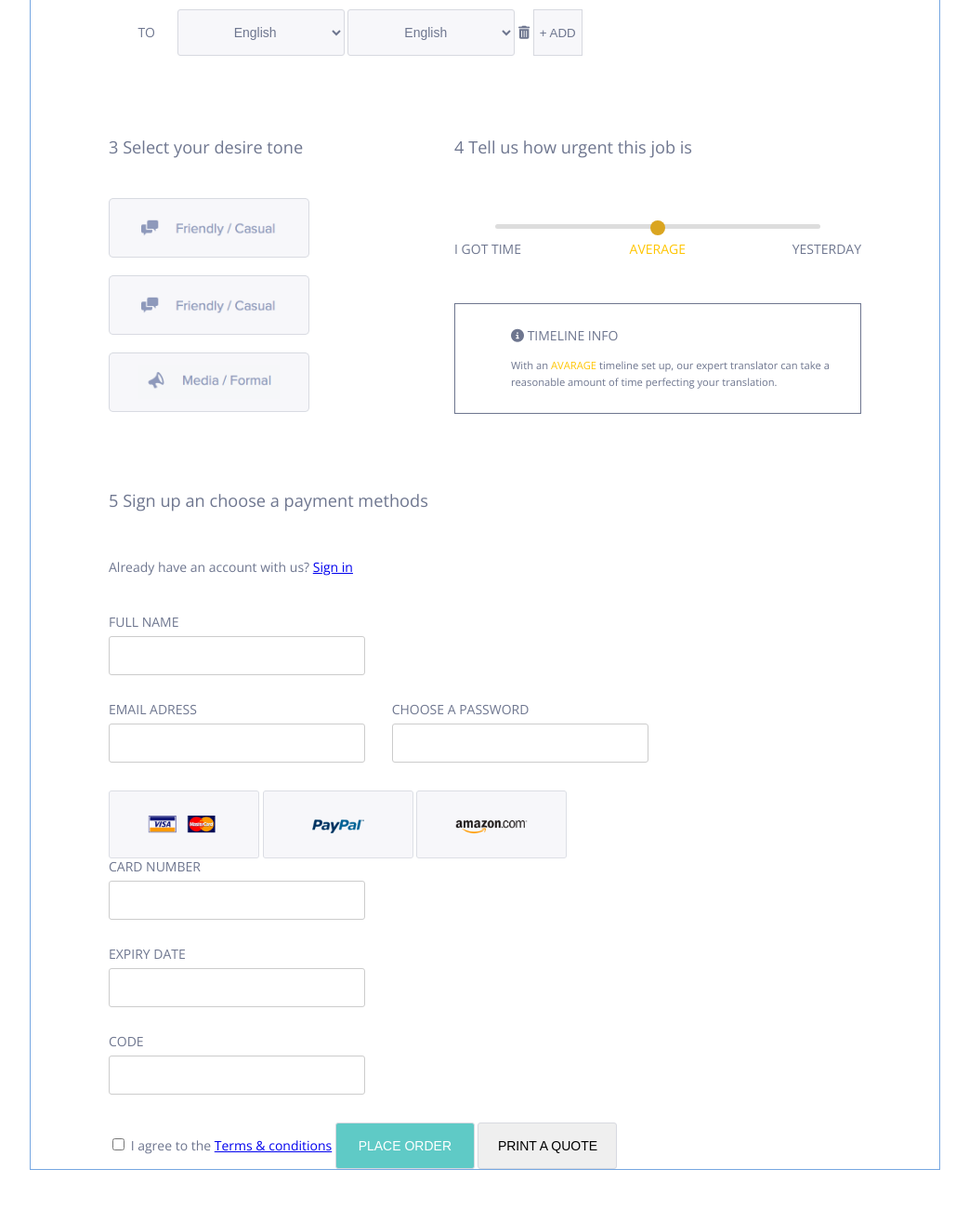
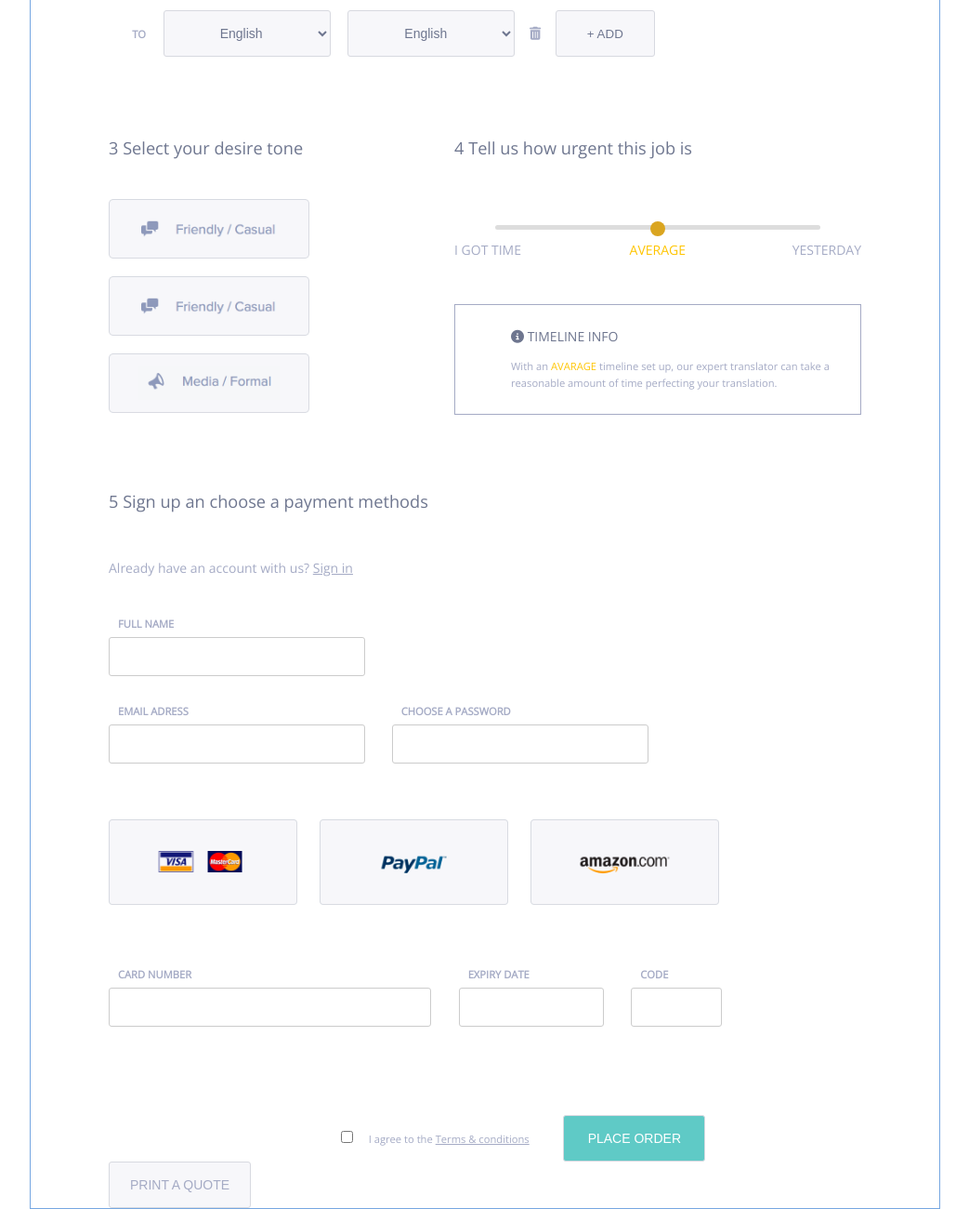
Before and after one commit to aerobium/kottans-JS-2016, a website: page week01/lec2/index.html in a window 1280 px wide. Shown: the part 1152-2452 px from the top of the page at 93% size, without its empty margins (118-1161 px from the left). Before the commit the page ends 2410 px from the top, so only its background shows below. Drawn offline with nearby package versions, Linux system fonts and the light colour scheme.

Commit message:
#5 beta version

```diff
--- a/week01/lec2/index.html
+++ b/week01/lec2/index.html
@@ -149,7 +149,6 @@
             <br>
 
 
-
             <p>TO</p>
 
             <select>
@@ -165,8 +164,6 @@
             <i class="fa fa-trash" aria-hidden="true"></i>
             <button>+ ADD</button>
         </section>
-
-
 
 
         <section class="tone-urgent-wrapper">
@@ -216,13 +213,6 @@
         </section>
 
 
-
-
-
-
-
-
-
         <section class="payment">
 
 
@@ -231,17 +221,17 @@
             <p>Already have an account with us? <a href="#">Sign in</a></p>
 
             <label class="account-info-input">
-                FULL NAME
+                <span>full name</span>
                 <input type="text" name="name" required>
             </label>
 
             <label class="account-info-input">
-                EMAIL ADRESS
+                <span>email adress</span>
                 <input type="email" name="email" required>
             </label>
 
             <label class="account-info-input">
-                CHOOSE A PASSWORD
+                <span>choose a password</span>
                 <input type="password" name="password" required>
             </label>
 
@@ -263,17 +253,17 @@
 
 
             <label>
-                CARD NUMBER
+                <span>card number</span>
                 <input class="cc-num" name="cnum" type="text" required>
             </label>
 
             <label>
-                EXPIRY DATE
+                <span>expiry date</span>
                 <input class="cc-exp" name="cdate" type="text" required>
             </label>
 
             <label>
-                CODE
+                <span>code</span>
                 <input class="cc-cvc" name="ccvc" type="text" required>
             </label>
 
--- a/week01/lec2/less/main.less
+++ b/week01/lec2/less/main.less
@@ -1,5 +1,7 @@
 /*Colors*/
 @background-btn-gray: #f7f7fa;
+@text-dark-color: #6e768f;
+@text-light-color: #a5abc5;
 
 /**/
 
@@ -71,6 +73,10 @@ table {
 }
 
 /*after reset*/
+h1, h2, h3, h4, h5, h6 {
+  color: @text-dark-color;
+}
+
 h1 {
   font-size: 1.2em;
   letter-spacing: 4px;
@@ -97,10 +103,8 @@ h6 {
 }
 
 body {
-  color: #6e768f;
   font-family: 'Open Sans', serif;
   font-size: 14px;
-
   max-width: 980px;
   margin-left: auto;
   margin-right: auto;
@@ -140,6 +144,7 @@ Top submit section*/
   width: 65%;
   display: flex;
   padding: 20px;
+  border-right: 1px solid #6e768f;
 
   .top-table-group {
     display: flex;
@@ -156,11 +161,13 @@ Top submit section*/
     font-weight: bold;
     height: 20px;
     width: 100px;
+    color: @text-dark-color;
   }
 
   td {
     width: 100px;
     font-size: 0.8em;
+    color: @text-light-color;
   }
 
   .top-btn-group {
@@ -181,6 +188,8 @@ Top submit section*/
 
   button:last-child {
     .btn-border;
+    background-color: #f7f7fa;
+    color: @text-dark-color;
   }
 
   &:after {
@@ -197,7 +206,6 @@ Top submit section*/
   padding-top: 15px;
   width: 17%;
   display: inline-block;
-  border-left: 1px solid #6e768f;
   position: absolute;
   line-height: 1.6;
 
@@ -209,12 +217,14 @@ Top submit section*/
     font-size: 0.8em;
     width: 215px;
     margin-bottom: 10px;
+    color: @text-light-color
   }
 
   address {
     font-size: 0.8em;
     font-style: normal;
     font-weight: 600;
+    color: @text-dark-color;
 
     &:first-of-type {
       float: left;
@@ -234,21 +244,43 @@ Top submit section*/
 
   small {
     font-size: 0.7em;
+    color: @text-light-color;
   }
 
   table {
     border: 1px solid #d7d9e0;
-    width: 90%;
+    width: 100%;
     margin: auto;
-    height: 110px;
+    height: 143px;
+    color: @text-light-color;
 
     .fa-trash {
       margin-left: 14px;
+      color: @text-light-color;
     }
 
     i:not(.fa-trash) {
       margin-right: 10px;
     }
+
+    th {
+      text-transform: uppercase;
+      font-size: 0.8em;
+      font-weight: bolder;
+    }
+
+    tr:nth-child(2) > td:first-child {
+      width: 297px;
+    }
+
+    tr:nth-child(2) > td:nth-child(2) {
+      width: 165px;
+    }
+
+    tr:nth-child(2) > td:nth-child(3) {
+      width: 210px;
+    }
+
 
     td, th {
       text-align: left;
@@ -258,7 +290,7 @@ Top submit section*/
 
 .file-upload-btn {
   margin-top: 55px;
-  margin-bottom: 60px;
+  margin-bottom: 35px;
   border: 1px solid #d7d9e0;
   background: @background-btn-gray;
   border-radius: 3px;
@@ -268,6 +300,7 @@ Top submit section*/
   flex-direction: row;
   align-items: center;
   justify-content: center;
+  color: @text-light-color;
 
   i {
     margin-right: 20px;
@@ -280,22 +313,33 @@ Top submit section*/
 }
 
 .language {
-  padding-top: 107px;
+  padding-top: 100px;
 
   h2 {
     margin-bottom: 50px;
   }
 
   p {
-    width: 50px;
+    font-size: 0.8em;
+    width: 40px;
     text-align: right;
     display: inline-block;
-    margin-right: 20px;
+    margin-right: 15px;
+    color: @text-light-color;
+    font-weight: bolder;
   }
 
   select {
     &:nth-of-type(1) {
       margin-bottom: 33px;
+    }
+
+    &:nth-of-type(2) {
+      margin-right: 15px;
+    }
+
+    &:nth-of-type(3) {
+      margin-right: 12px;
     }
 
     text-align: center;
@@ -309,11 +353,18 @@ Top submit section*/
     .btn-border;
   }
 
+  i{
+    margin-right: 12px;
+    color: @text-light-color;
+  }
+
   button {
+    width: 107px;
     height: 50px;
     background: @background-btn-gray;
     border: 1px solid #d7d9e0;
     color: #6e768f;
+    .btn-border;
   }
 }
 
@@ -340,6 +391,7 @@ Top submit section*/
 
   p {
     display: inline-block;
+    color: @text-light-color;
   }
 
   input {
@@ -354,7 +406,7 @@ Top submit section*/
     padding-left: 60px;
     padding-bottom: 25px;
     clear: both;
-    border: 1px solid #6e768f;
+    border: 1px solid @text-light-color;
 
     h3 {
       margin-bottom: 16px;
@@ -417,11 +469,11 @@ Top submit section*/
 }
 
 .select-translate > input:checked + img {
-  border: 1px solid #76a7e1;
-  outline: 4px solid #FF0000;
+  box-shadow: 0px 0px 0px 4px #76a7e1;
 }
 
 .payment {
+  margin-bottom: 65px;
 
   h2 {
     margin-top: 67px;
@@ -430,6 +482,11 @@ Top submit section*/
 
   p {
     margin-bottom: 45px;
+    color: @text-light-color;
+  }
+
+  a{
+    color: @text-light-color;
   }
 
   label > input {
@@ -442,23 +499,63 @@ Top submit section*/
     height: 38px;
   }
 
-  .account-info-input{
-    &:nth-of-type(2){
+  label span {
+    margin-left: 10px;
+    text-transform: uppercase;
+    font-size: 0.8em;
+    font-weight: bolder;
+    color: @text-light-color;
+  }
+
+  .account-info-input {
+    &:nth-of-type(2) {
       display: inline-block;
       margin-right: 25px;
     }
 
-    &:nth-of-type(3){
+    &:nth-of-type(3) {
       display: inline-block;
     }
   }
 
+  section {
+    margin-top: 30px;
+    margin-bottom: 65px;
   }
 
+  .card-info {
+    display: inline-block;
+    font-size: 0.8em;
+    text-transform: uppercase;
+  }
 
+  label {
 
+    &:nth-of-type(4) {
+      display: inline-block;
+      input {
+        width: 341px;
+        margin-right: 26px;
+      }
+    }
 
+    &:nth-of-type(5) {
+      display: inline-block;
+      input {
+        width: 150px;
+        margin-right: 26px;
+      }
+    }
 
+    &:nth-of-type(6) {
+      display: inline-block;
+      input {
+        width: 92px;
+      }
+    }
+  }
+
+}
 
 .select-payment > input {
   visibility: hidden;
@@ -470,19 +567,14 @@ Top submit section*/
 /*}*/
 
 .select-payment > input + img {
+  margin-right: 21px;
   cursor: pointer;
-  width: 20%;
-  height: 20%;
+  width: 25%;
 }
 
 .select-payment > input:checked + img {
-  border: 5px solid #5472ff;
+  box-shadow: 0px 0px 0px 4px #76a7e1;
 }
-
-
-
-
-
 
 .select-desire {
   display: block;
@@ -537,19 +629,41 @@ input[type=range]:focus::-webkit-slider-runnable-track {
   background: #ccc;
 }
 
+.bottom-submit-section {
 
+  label {
+    margin-left: 246px;
+    margin-right: 33px;
 
-.bottom-submit-section {
-  float: right;
+    span {
+      margin-left: 10px;
+      font-size: 0.8em;
+      color: @text-light-color;
+    }
+    a {
+      font-size: 0.8em;
+      color: @text-light-color;
+    }
+
+  }
 
   button {
-    width: 150px;
+    width: 153px;
     height: 50px;
     text-transform: uppercase;
     font-size: 14px;
     .btn-border;
+
+    &:nth-of-type(1) {
+      margin-right: 25px;
     }
 
+    &:nth-of-type(2) {
+      background-color: #f7f7fa;
+      color: @text-light-color;
+    }
+
+  }
 }
 
 .submit-btn {
```
Also changed, not shown: week01/lec2/css/main.css. Lines whose indentation alone changed are shown as unchanged.
